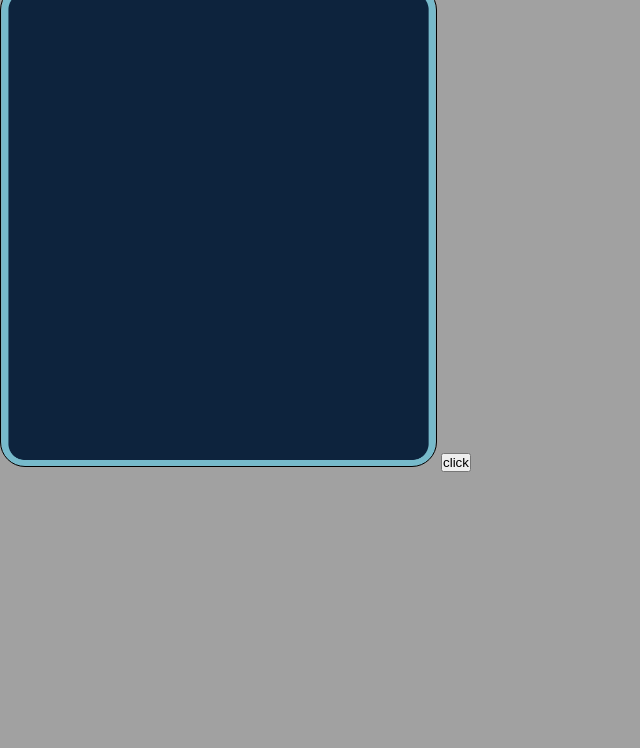
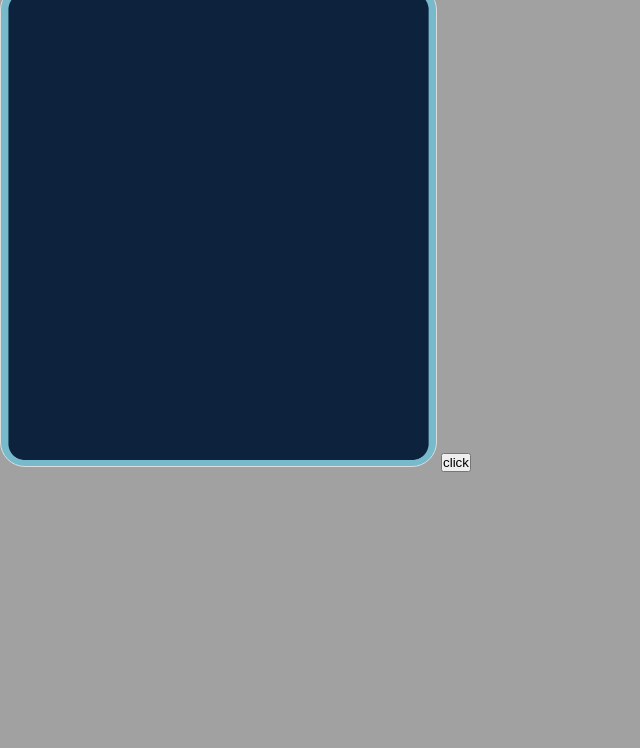
Before and after one commit to MMB-BY/testGame, a website built with webpack: page src/template.html in a window 1280 px wide. Shown: the part 52-800 px from the top of the page, without its empty margins (0-640 px from the left). Built offline with nearby package versions, Linux system fonts and the light colour scheme.

Commit message:
chore: update canvas border

```diff
--- a/src/index.js
+++ b/src/index.js
@@ -2,10 +2,6 @@ import returnsmt from "./someFile";
 import './styles/main.scss';
 import { loadAssets } from "./helpers/assetsLoading/loadAssets";
 import { Game } from "./game/game";
-
-const canvas = document.getElementById('canvas');
-
-canvas.style.border = '1px solid black';
 
 const init = async () => {
     const images = await loadAssets();
--- a/src/styles/main.scss
+++ b/src/styles/main.scss
@@ -17,6 +17,7 @@ h1 {
 
 canvas {
     border-radius: 25px;
+    border: 1px solid #dddddd;
     background-image: url(../assets/fieldBackground.png);
     background-size: cover;
 }
```
